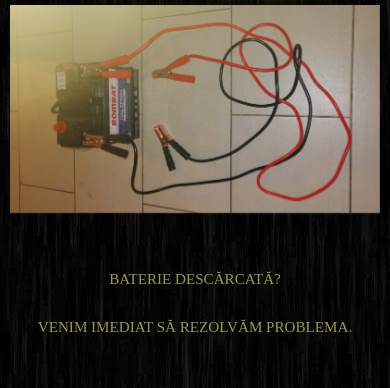
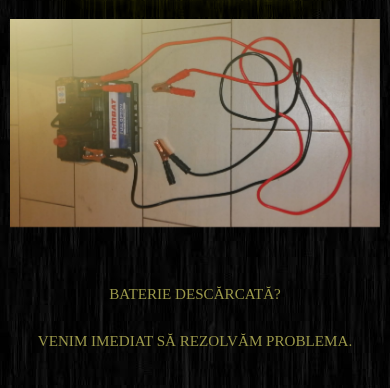
Before and after one commit to StanFlavius/battery-charger, a plain HTML site: page index.html in a window 390 px wide. Shown: the part 31-419 px from the top of the page. Drawn offline with Linux system fonts and the light colour scheme.

Commit message:
fix resposive

```diff
--- a/index.css
+++ b/index.css
@@ -223,7 +223,6 @@ header{
       background-image: url("back.jpg");
       display: grid;
       grid-template-columns: 1fr;
-      grid-template-rows: repeat(3, 1fr);
       grid-column-gap: 0px;
       grid-row-gap: 0px;
   }
@@ -247,7 +246,6 @@ header{
       margin: 0cm;
       display: grid;
       grid-template-columns: 1fr;
-      grid-template-rows: repeat(2, 1fr);
       grid-column-gap: 0px;
       grid-row-gap: 0px;
   }
```
